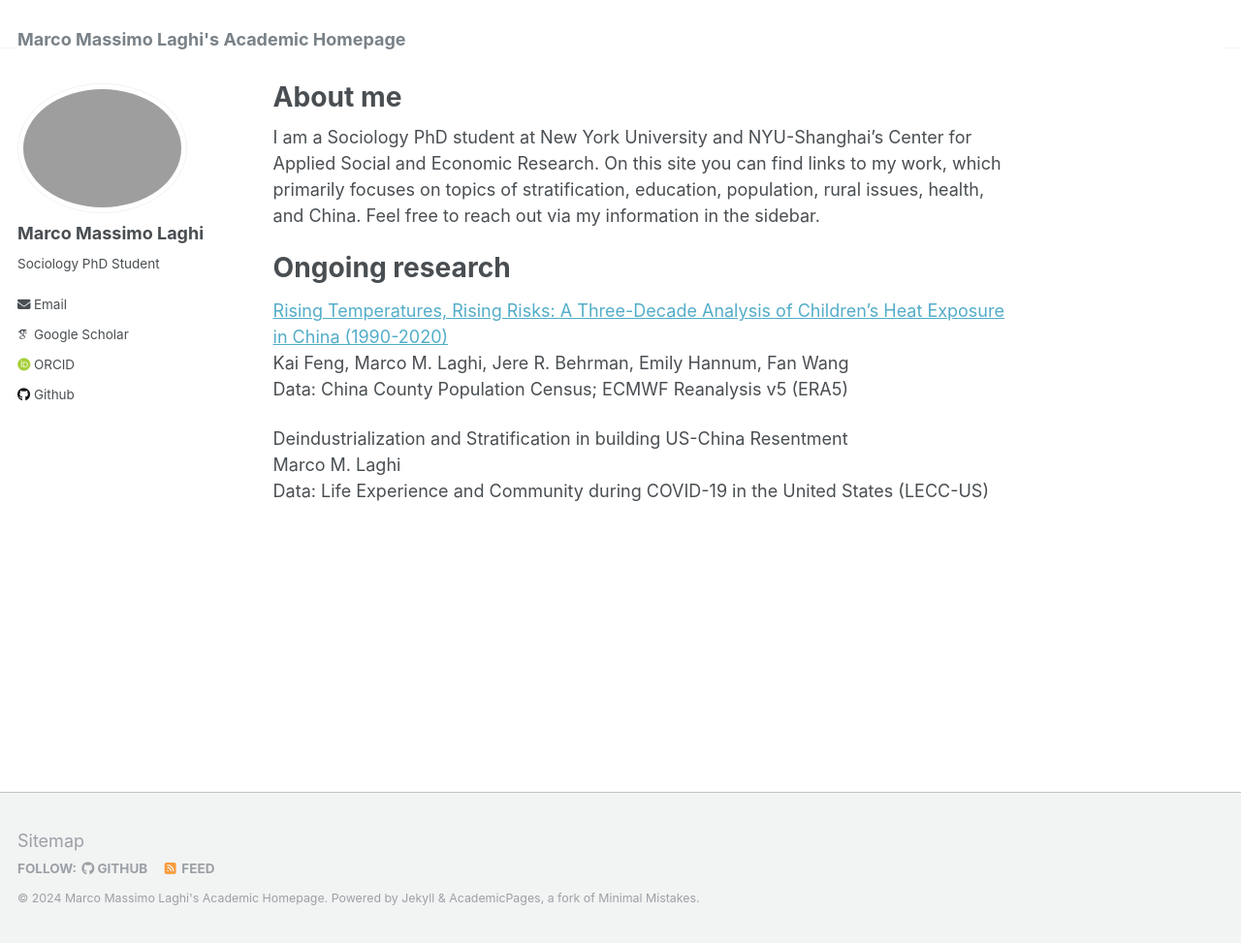
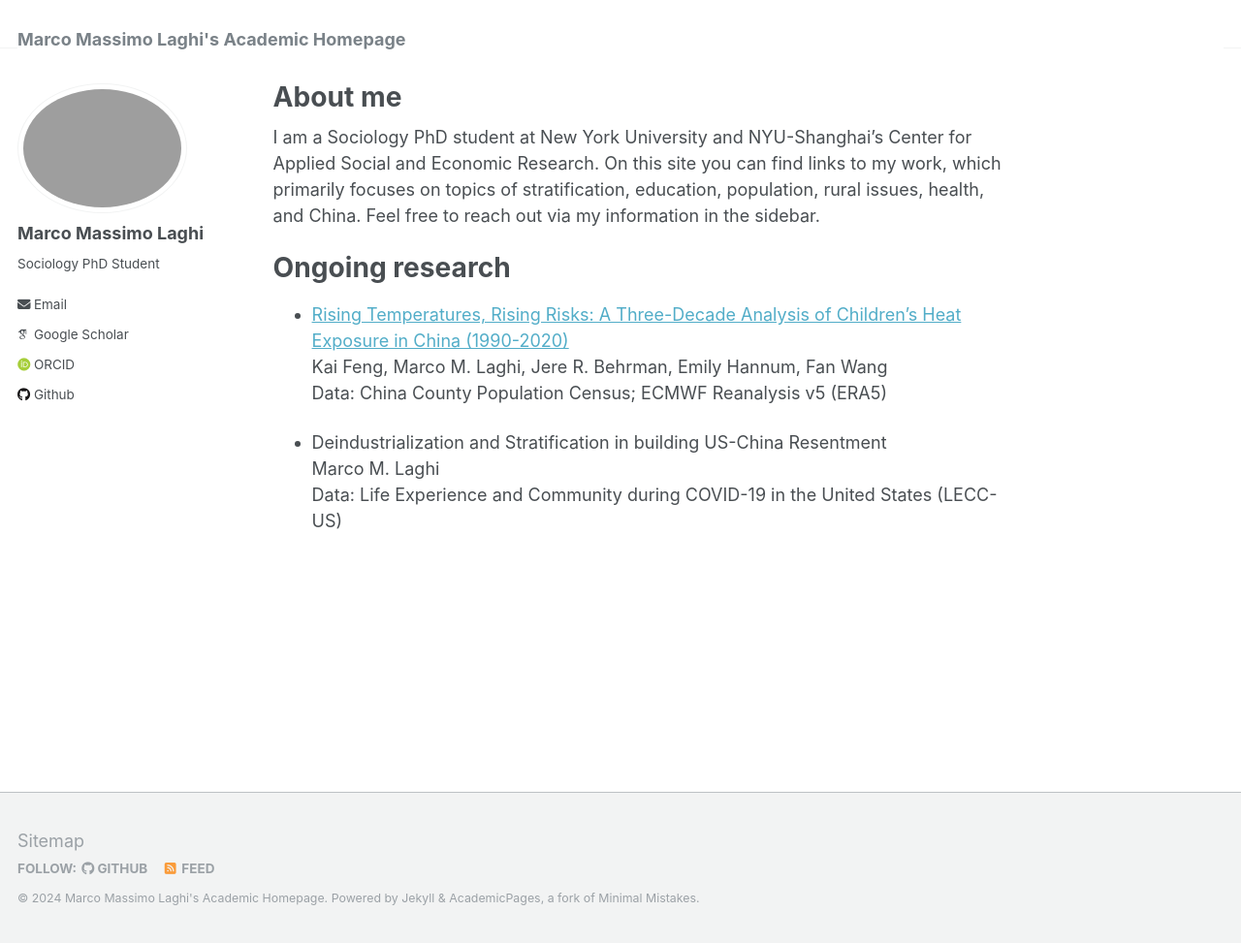
Before and after one commit to marcomlaghi/marcomlaghi.github.io, a Jekyll site: the page built from _pages/about.md, in a window 1280 px wide and 973 px high. Shown: the whole window at 97% size. Built offline with Jekyll 4.4.1, drawn with Linux system fonts in a browser that asks for light colours; some web fonts are replaced.

```diff
--- a/_pages/about.md
+++ b/_pages/about.md
@@ -10,11 +10,11 @@ I am a Sociology PhD student at New York University and NYU-Shanghai's Center fo
 
 Ongoing research
 ======
-[Rising Temperatures, Rising Risks: A Three-Decade Analysis of Children’s Heat Exposure in China (1990-2020)](/https://szkaifeng.github.io/pdf/FengLBHWChinaChildrenHeat1990t2020.pdf)
+* [Rising Temperatures, Rising Risks: A Three-Decade Analysis of Children’s Heat Exposure in China (1990-2020)](https://szkaifeng.github.io/pdf/FengLBHWChinaChildrenHeat1990t2020.pdf)
 Kai Feng, Marco M. Laghi, Jere R. Behrman, Emily Hannum, Fan Wang
 Data: China County Population Census; ECMWF Reanalysis v5 (ERA5)
 
 
-Deindustrialization and Stratification in building US-China Resentment
+* Deindustrialization and Stratification in building US-China Resentment
 Marco M. Laghi
 Data: Life Experience and Community during COVID-19 in the United States (LECC-US)
```
